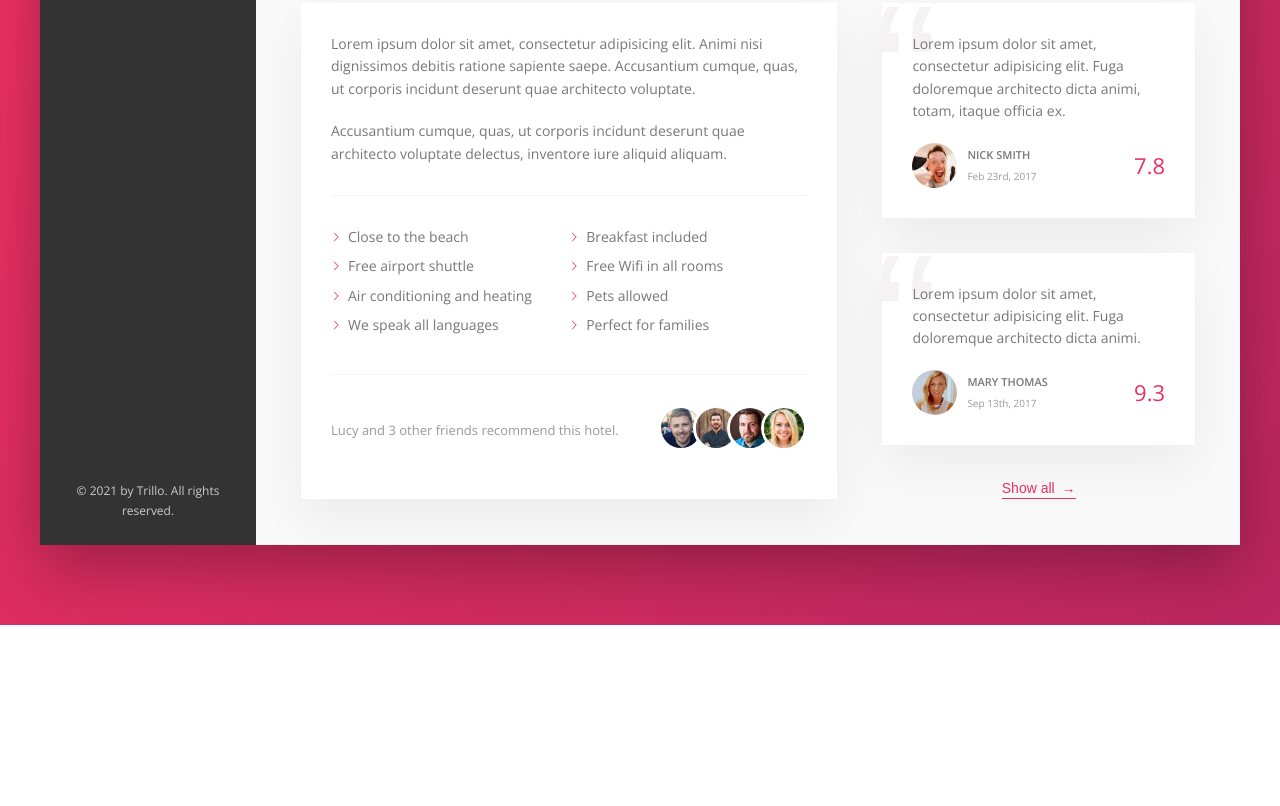
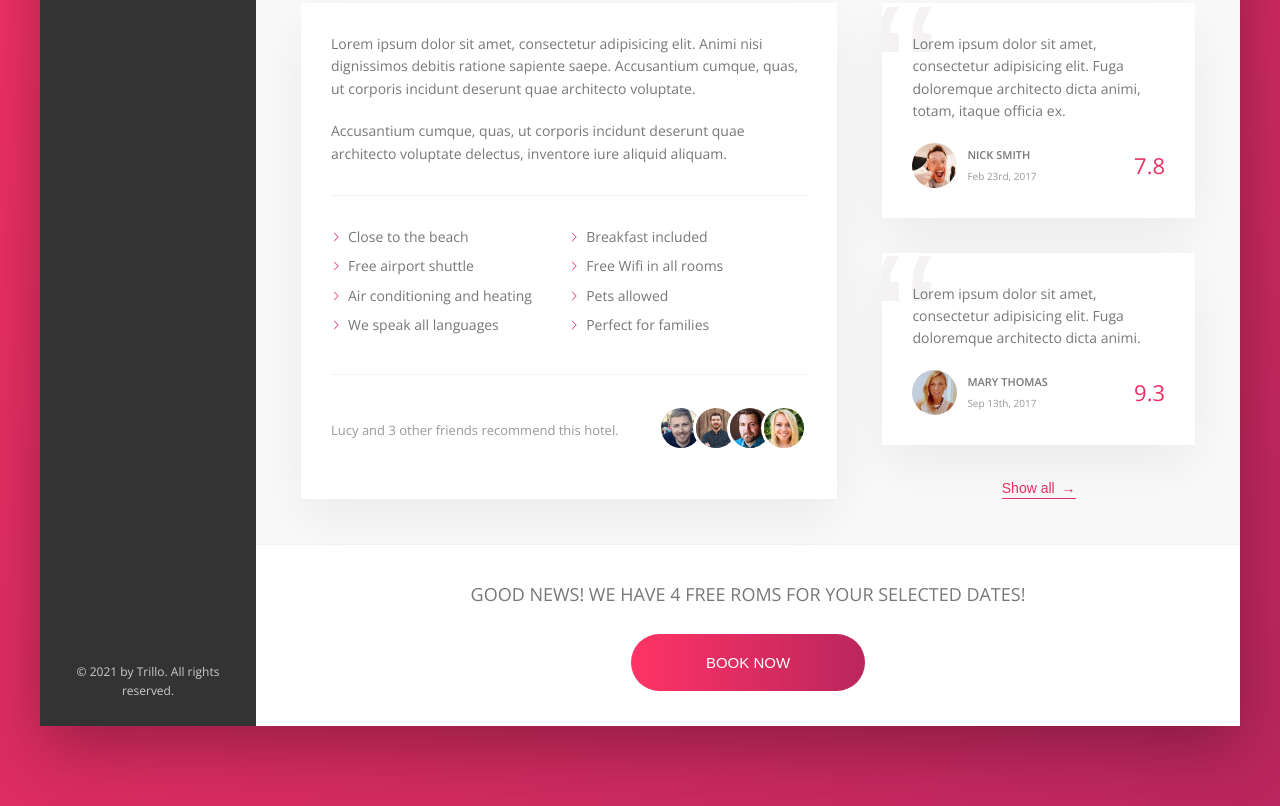
Before and after one commit to MatildaMared/udemy-project-trillo, a website: page index.html in a window 1280 px wide. Shown: the part 644-1450 px from the top of the page. Before the commit the page ends 1269 px from the top, so only its background shows below. Drawn offline with nearby package versions, Linux system fonts and the light colour scheme.

Commit message:
add cta section

```diff
--- a/index.html
+++ b/index.html
@@ -224,7 +224,21 @@
                                 Show all <span>&rarr;</span>
                             </button>
                         </div>
+
+
                     </div>
+
+                    <div class="cta">
+                        <h2 class="cta__book-now">
+                            Good news! We have 4 free roms for your selected dates!
+                        </h2>
+                        <button class="btn">
+                            <span class="btn__visible">Book now</span>
+                            <span class="btn__invisible">Only 4 rooms left</span>
+                        </button>
+                    </div>
+
+
                 </main>
             </div>
         </div>
--- a/sass/_components.scss
+++ b/sass/_components.scss
@@ -433,3 +433,64 @@
         color: var(--color-grey-light-2);
     }
 }
+
+.cta {
+    padding: 3.5rem 0;
+    text-align: center;
+
+    &__book-now {
+        text-transform: uppercase;
+        font-size: 1.8rem;
+        font-weight: 300;
+        margin-bottom: 2.5rem;
+    }
+}
+
+// Button
+.btn {
+    font-size: 1.5rem;
+    font-weight: 300;
+    text-transform: uppercase;
+    border-radius: 100rem;
+    border: none;
+    background-image: linear-gradient(to right, var(--color-primary-light), var(--color-primary-dark));
+    color: #FFF;
+    position: relative;
+    overflow: hidden;
+    cursor: pointer;
+
+    & > * {
+        display: inline-block;
+        height: 100%;
+        width: 100%;
+        transition: all .2s;
+    }
+
+    &__visible {
+        padding: 2rem 7.5rem;
+    }
+
+    &__invisible {
+        position: absolute;
+        padding: 2rem;
+        left: 0;
+        top: -100%;
+    }
+
+    &:hover {
+        background-image: linear-gradient(to left, var(--color-primary-light), var(--color-primary-dark));
+    }
+
+    &:hover &__visible {
+        transform: translateY(100%);
+    }
+
+    &:hover &__invisible {
+        top: 0;
+    }
+
+    &:focus {
+        outline: none;
+        animation: pulsate 1s infinite;
+    }
+}
```
Also changed, not shown: css/main.css, 1 other file.
